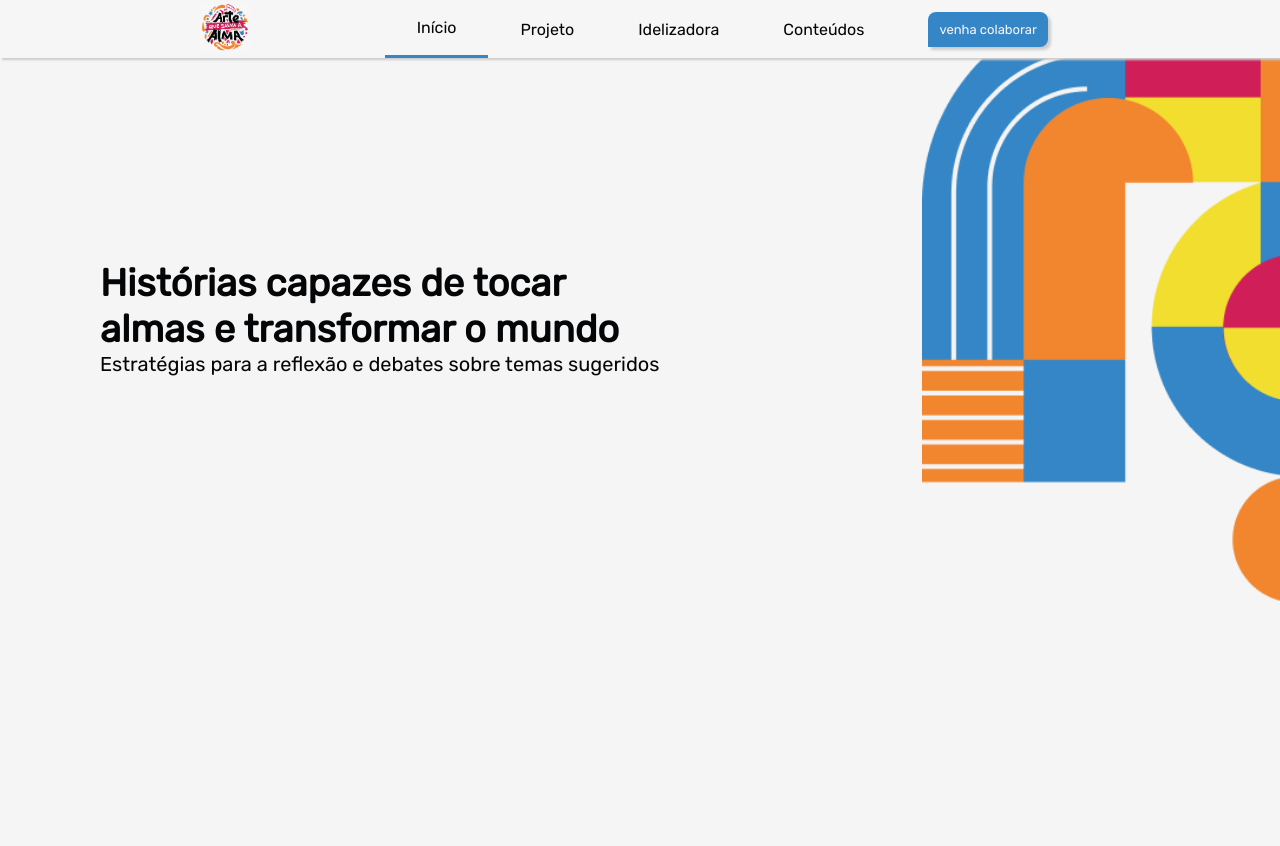
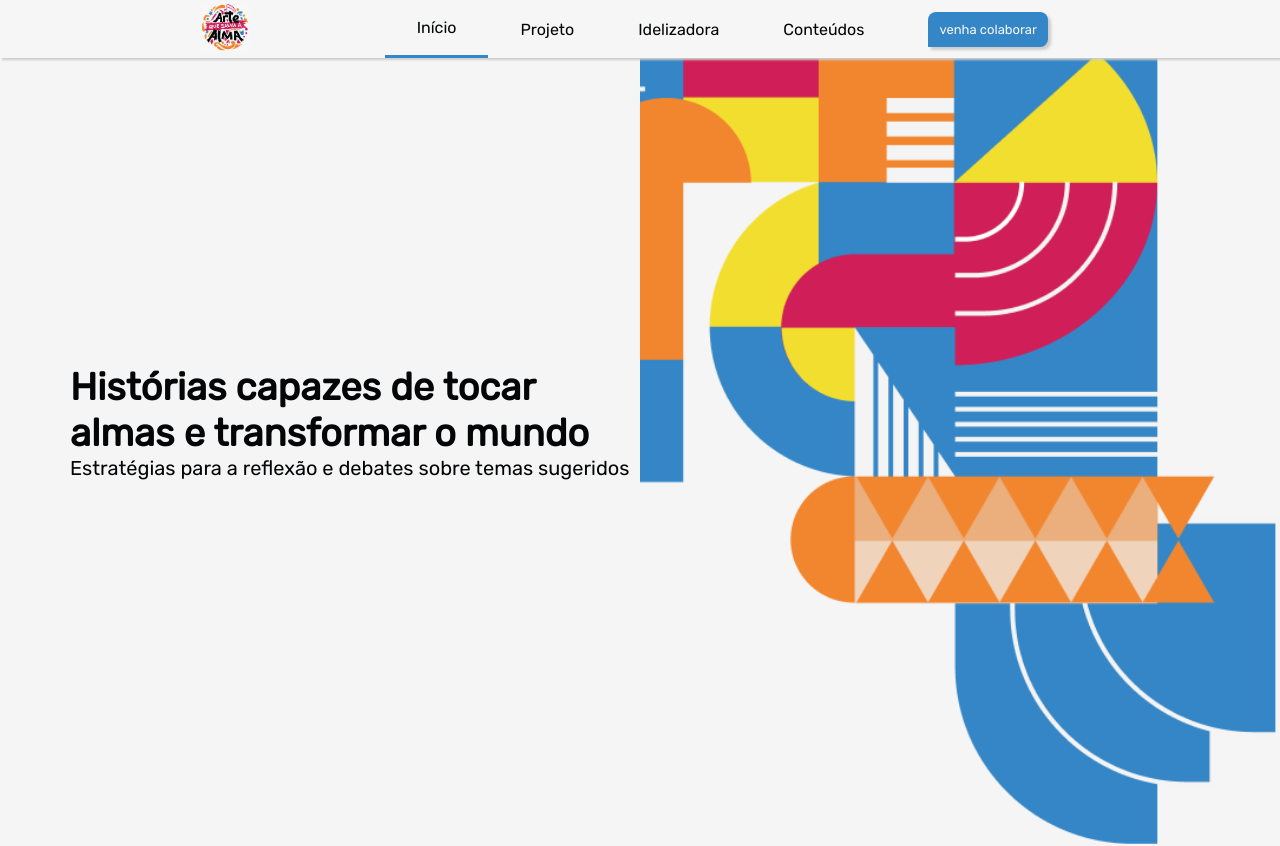
Before and after one commit to citi-onboarding/arte-que-salva-alma-front, a React (Create React App) app: page / in a window 1280 px wide. Shown: the top 846 px of the page. Built offline with nearby package versions, Linux system fonts and the light colour scheme; no server answers.

Commit message:
hotfix(hotfix-develop): Fixing conflicts on develop

```diff
--- a/src/pages/Banner/Banner.css
+++ b/src/pages/Banner/Banner.css
@@ -4,10 +4,9 @@
 }
 
 .banner .banner-text{
-    width:100%;
     align-items: center;
     justify-content: center;
-    margin: 260px 0 0 100px;
+    margin: 0px 0 0 100px;
 }
 
 .banner .banner-text h1{
@@ -27,6 +26,9 @@
 
 .banner .banner-image{
     display: flex;
+    width: 50%;
+    align-items: flex-end;
+    justify-content: flex-end;
     align-items: flex-end;
     overflow-x: hidden;
 }
@@ -40,6 +42,13 @@
     overflow-x: hidden;
 }
 
+.banner .text-container{
+    width: 50%;
+    display: flex;
+    justify-content: center;
+    align-items: center;
+}
+
 @media(max-width: 1200px){
 
     .text-container{
--- a/src/pages/Carousel/Carousel.css
+++ b/src/pages/Carousel/Carousel.css
@@ -18,11 +18,11 @@
 }
 
 .container{
-  max-width: 90vw;
+  max-width: 100vw;
 }
 
 .container .carousel{
-  width: 1449px;
+  width: 100%;
   display: flex;
   overflow-x: auto;
   scroll-behavior: smooth;
--- a/src/pages/Colaboracao/Colaboracao.jsx
+++ b/src/pages/Colaboracao/Colaboracao.jsx
@@ -6,8 +6,8 @@ import './Colaboracao.css';
 function Colaboracao() {
     const [collaboration, setCollaboration] = useState([]);
 
-    useEffect(async() => {
-        await axios.get('http://localhost:1337/collaboration')
+    useEffect(() => {
+        axios.get('http://localhost:1337/collaboration')
             .then(res =>{
                 setCollaboration(res.data);
                 console.log(res.data);
```
